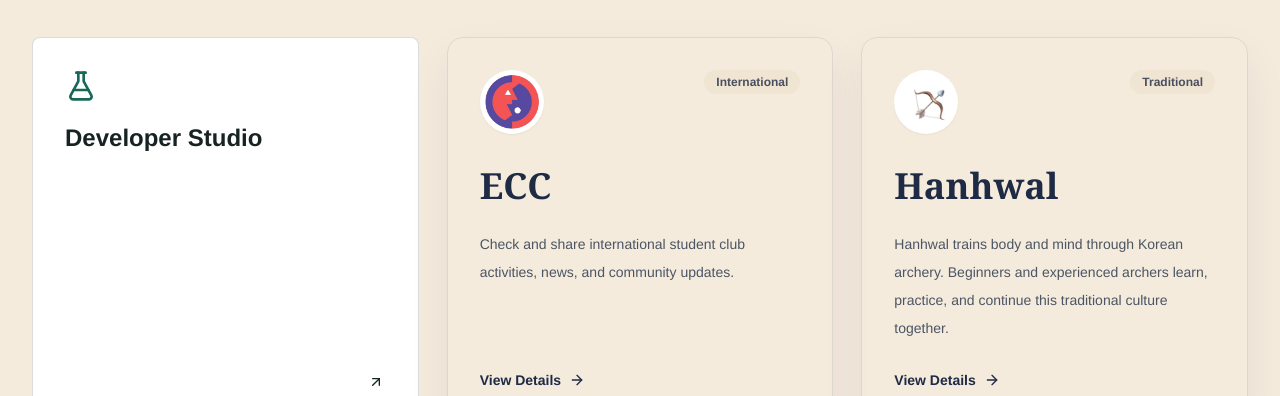
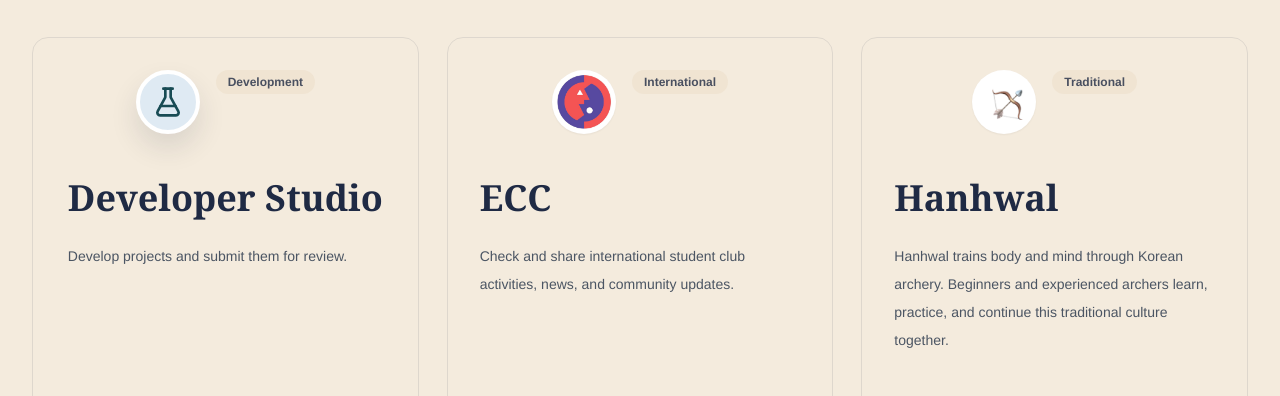
Before and after one commit to sangkyoung0827/K_LINE, a Next.js app: page / in a window 1280 px wide. Shown: the part 556-952 px from the top of the page. Built offline with nearby package versions, Linux system fonts and the light colour scheme; no server answers.

Commit message:
Match Developer Studio portal styling to existing club cards

```diff
--- a/scripts/mobile-layout.smoke.mjs
+++ b/scripts/mobile-layout.smoke.mjs
@@ -123,7 +123,7 @@ try {
       assert.equal(await menu.getAttribute("aria-expanded"), "false");
       assert.equal(await menu.evaluate((element) => element === document.activeElement), true);
       assert.equal(await nav.isVisible(), true);
-      const cards = await page.locator('main a[href="/our-activities/ecc"], main a[href="/our-activities/hanhwal"]').all();
+      const cards = await page.locator('main a[href="/our-activities/ecc"], main a[href="/our-activities/hanhwal"], main a[href="/co-development"]').all();
       for (const card of cards) {
         const box = await card.boundingBox();
         assert.ok(box && box.height >= 44 && box.height <= 140);
--- a/src/components/HomeTrackSections.tsx
+++ b/src/components/HomeTrackSections.tsx
@@ -10,6 +10,7 @@ import { SocialImpactUnionMark } from "@/components/social-impact-union/SocialIm
 import { socialImpactUnion } from "@/data/socialImpactUnion";
 import { CoDevelopmentCard } from "@/components/co-development/CoDevelopmentCard";
 import { PublishedServices } from "@/components/co-development/PublishedServices";
+import { homePortalCardClassName } from "@/lib/homePortalCard";
 
 type HomeCard = {
   href: string;
@@ -96,7 +97,7 @@ export function HomeTrackSections({ showEventStudio = false, showCoDevelopment =
 
 function HomePortalCard({ card }: { card: HomeCard }) {
   const { pick } = useLanguage();
-  const className = "group relative grid min-h-24 grid-cols-[44px_minmax(0,1fr)_20px] items-center gap-3 rounded-lg border border-navy/10 bg-white/58 p-4 text-left transition duration-200 hover:border-brass/70 hover:bg-white/78 sm:flex sm:flex-col sm:items-stretch sm:gap-0 sm:rounded-xl sm:p-5 sm:shadow-[0_18px_45px_rgba(31,42,68,0.06)] md:min-h-[292px] md:rounded-2xl md:p-8";
+  const className = homePortalCardClassName;
   const content = <>
       <div className="flex items-start justify-between gap-4">
         {card.accent === "woohyukmon" ? (
--- a/src/components/co-development/CoDevelopmentCard.tsx
+++ b/src/components/co-development/CoDevelopmentCard.tsx
@@ -2,10 +2,13 @@
 
 import Link from "next/link";
 import { useEffect, useState } from "react";
-import { ArrowUpRight, FlaskConical } from "lucide-react";
+import { ArrowRight, FlaskConical } from "lucide-react";
 import { defaultLabAppearance, labApiPath, type LabSettings } from "@/lib/coDevelopment/model";
+import { homePortalCardClassName } from "@/lib/homePortalCard";
+import { I18nText, useLanguage } from "@/components/LanguageProvider";
 
 export function CoDevelopmentCard({ personalize = false }: { personalize?: boolean }) {
+  const { language } = useLanguage();
   const [settings, setSettings] = useState<LabSettings>({ appearance: defaultLabAppearance, version: 0 });
   useEffect(() => {
     setSettings({ appearance: defaultLabAppearance, version: 0 });
@@ -16,12 +19,18 @@ export function CoDevelopmentCard({ personalize = false }: { personalize?: boole
     return () => controller.abort();
   }, [personalize]);
   const appearance = settings.appearance;
-  return <Link href="/co-development" aria-label={appearance.title} className="group relative flex min-h-[216px] min-w-0 flex-col overflow-hidden rounded-lg border border-ink/15 p-5 sm:min-h-[292px] sm:p-8" style={{ background: appearance.background, color: appearance.foreground }}>
+  return <Link href="/co-development" aria-label={appearance.title} className={appearance.cardHtml ? `${homePortalCardClassName} min-h-[216px] overflow-hidden` : homePortalCardClassName}>
     {appearance.cardHtml ? <iframe title={appearance.title} aria-hidden="true" tabIndex={-1} sandbox="allow-scripts" referrerPolicy="no-referrer" src={`${labApiPath}/card?v=${settings.version}`} className="pointer-events-none absolute inset-0 h-full w-full border-0" /> : <>
-      <FlaskConical size={32} style={{ color: appearance.accent }} aria-hidden="true" />
-      <h2 className="mt-5 break-words text-2xl font-semibold [overflow-wrap:anywhere]">{appearance.title}</h2>
-      {appearance.description && <p className="mt-3 break-words text-sm leading-6 [overflow-wrap:anywhere]">{appearance.description}</p>}
-      <ArrowUpRight size={20} className="mt-auto self-end pt-1" aria-hidden="true" />
+      <div className="flex items-start justify-between gap-4">
+        <span className="flex h-11 w-11 items-center justify-center rounded-full border-4 border-white bg-[#dfeaf3] text-[#184b54] shadow-[0_14px_28px_rgba(31,42,68,0.12)] sm:h-16 sm:w-16"><FlaskConical aria-hidden className="h-6 w-6 sm:h-8 sm:w-8" /></span>
+        <span className="hidden rounded-full bg-hanji/80 px-3 py-1 text-xs font-bold text-navy/80 sm:inline"><I18nText en="Development" ko="개발" /></span>
+      </div>
+      <div className="min-w-0 flex-1 sm:mt-6 md:mt-8">
+        <h2 className="break-words font-serif text-xl font-semibold tracking-normal text-navy [overflow-wrap:anywhere] sm:text-3xl md:text-4xl">{appearance.title}</h2>
+        <p className="mt-1 text-xs leading-5 text-muted sm:hidden"><I18nText en="Projects & review" ko="프로젝트 개발 · 검토" /></p>
+        <p className="mt-2 hidden break-words text-sm font-medium leading-6 text-muted sm:mt-4 sm:block sm:leading-7 md:mt-6 md:min-h-[4.5rem]">{appearance.description || (language === "ko" ? "프로젝트를 개발하고 검토를 요청합니다." : "Develop projects and submit them for review.")}</p>
+      </div>
+      <span className="inline-flex items-center gap-2 text-sm font-bold text-navy sm:mt-6 md:mt-7"><span className="hidden sm:inline"><I18nText en="View Details" ko="자세히 보기" /></span><ArrowRight aria-hidden className="h-4 w-4 transition group-hover:translate-x-1" /></span>
     </>}
   </Link>;
 }
--- /dev/null
+++ b/src/lib/homePortalCard.ts
@@ -0,0 +1 @@
+export const homePortalCardClassName = "group relative grid min-h-24 grid-cols-[44px_minmax(0,1fr)_20px] items-center gap-3 rounded-lg border border-navy/10 bg-white/58 p-4 text-left transition duration-200 hover:border-brass/70 hover:bg-white/78 sm:flex sm:flex-col sm:items-stretch sm:gap-0 sm:rounded-xl sm:p-5 sm:shadow-[0_18px_45px_rgba(31,42,68,0.06)] md:min-h-[292px] md:rounded-2xl md:p-8";
```
Also changed, not shown: 1 other file (tests, documents, lock files or other folders).
